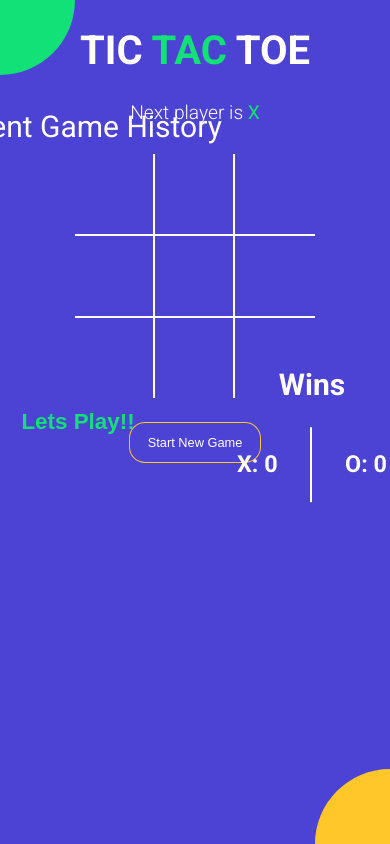
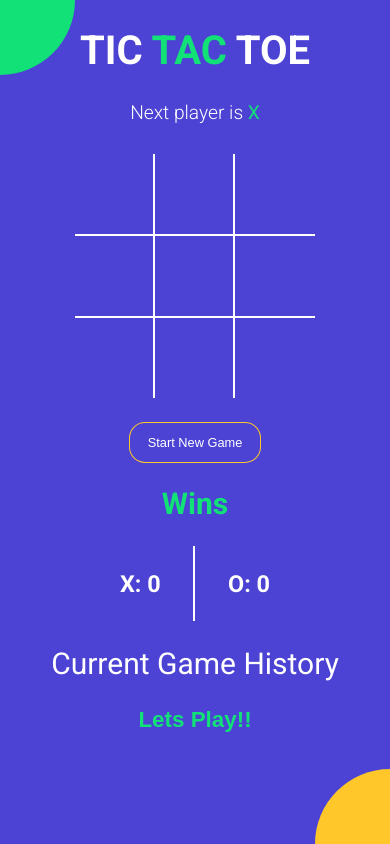
Before and after one commit to RuturajSant/Tic-Tac-Toe, a React (Vite) app: page / in a window 390 px wide. Built offline with nearby package versions, Linux system fonts and the light colour scheme.

Commit message:
added responsive

```diff
--- a/src/App.js
+++ b/src/App.js
@@ -48,12 +48,13 @@ const App = () => {
       <StatusMessage current={current} winner={winner}/>
       <Board board={current.board} handleSquareClick={handleSquareClick} winningSquares={winningSquares} />
       <button className={`btn-reset ${winner?'active':''}`} type="button" onClick={onNewGame}>Start New Game</button>
+      <WinCount winner={winner}/>
       <h2 style={{fontWeight:'normal'}} className="history-title">Current Game History</h2>
       <History history={history} moveTo={moveTo} currentMove={currentMove}/>
-      <WinCount winner={winner}/>
       <div className="bg-balls"/>
     </div>
   );
 };
 
+
 export default App;
--- a/src/styles/root.scss
+++ b/src/styles/root.scss
@@ -26,9 +26,8 @@ button {
   align-items: center;
   .history-title{
     position: absolute;
-    top:10%;
+    top:12%;
     left: 20%;
-
     transform:translateX(-50%) ;
   }
 }
@@ -56,7 +55,7 @@ button {
     margin: 0;
     li {
 
-      text-align: left;
+      text-align: center;
       // &:before {
       //   content: '';
       //   border-radius: 50%;
@@ -191,6 +190,9 @@ button {
   right: 20%;
   transform: translate(50%,-50%);
   text-align: center;
+  .win-title{
+    color: $green;
+  }
   .wins{
     display: flex;
     min-width:150px;
@@ -203,5 +205,25 @@ button {
     border: 1px solid #fff;
     height: auto;
   }
+}
 
+@media screen and (max-width: 890px) {
+  .history-wrapper{
+    position: relative;
+    top:120%;
+    left: 0%;
+    transform: translate(0%,0%);
+  }
+  .app .history-title{
+    position: relative;
+    top:105%;
+    left: 0%;
+    transform: translate(0%,0%);
+  }
+  .win-wrapper{
+    position: relative;
+    top: 75%;
+    left: 0%;
+    transform: translate(0%,0%);
+  }
 }
```
